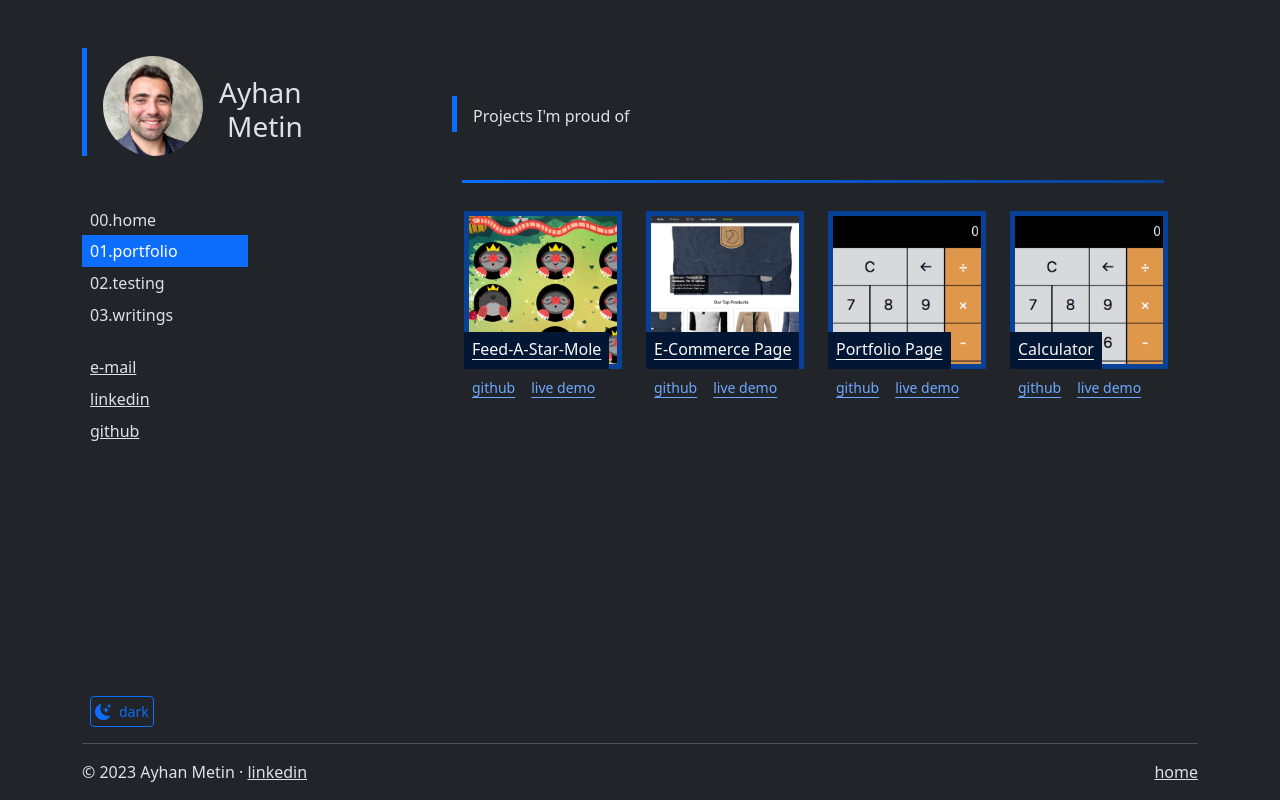
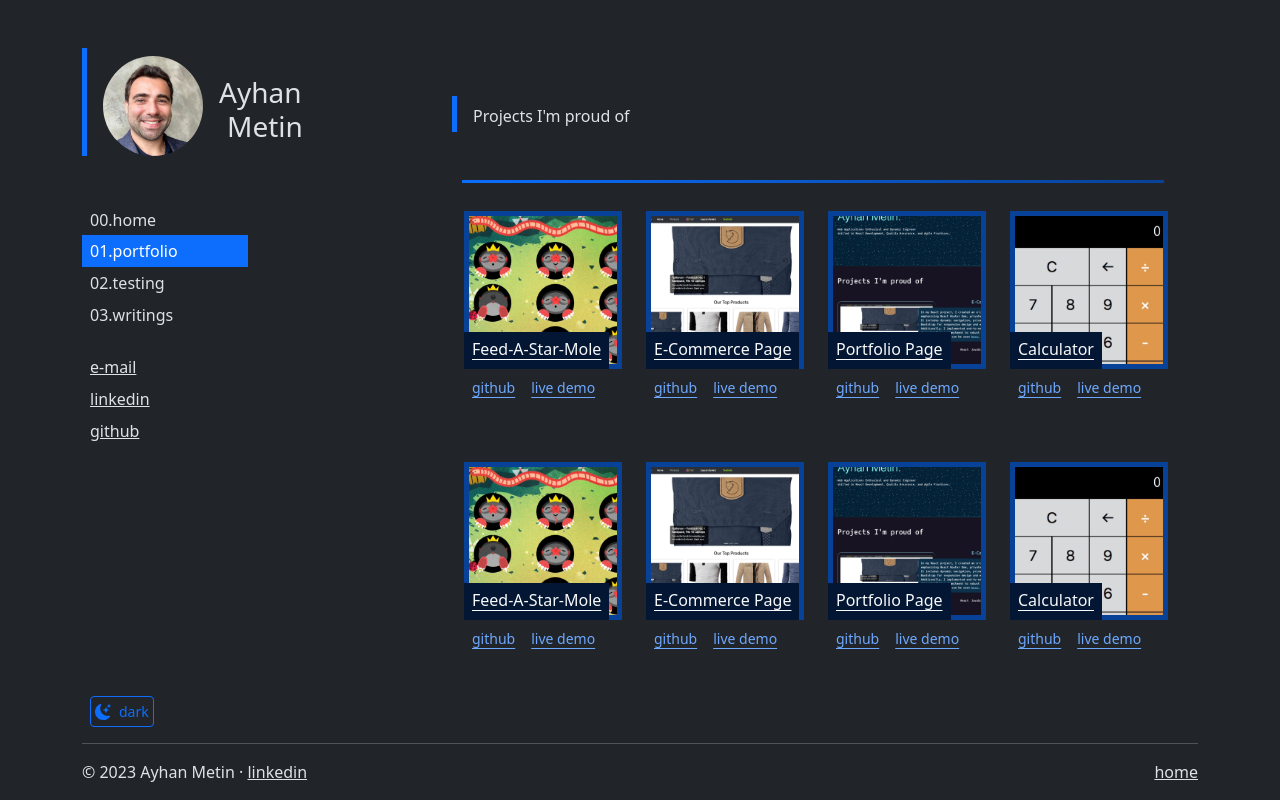
Before and after one commit to ayhanmetin/portfolio, a React (Vite) app: page /portfolio in a window 1280 px wide. Built offline with nearby package versions, Linux system fonts and the light colour scheme.

Commit message:
initial commit

```diff
--- a/src/projects.js
+++ b/src/projects.js
@@ -1,4 +1,4 @@
-import calcImage from './images/calc.png';
+import portfolioold from './images/portfolioold.png';
 import ecommerceImage from './images/e-commerce.png';
 import moleImage from './images/mole-cover.png';
 import calculatorIOS from './images/calculator.png';
@@ -20,9 +20,37 @@ const projects = [
   },
   {
     name: 'Portfolio Page',
+    imageUrl: portfolioold,
+    technologies: ['JS', 'HTML', 'CSS'],
+    githubUrl: 'https://github.com/ayhanmetin/portfolioJSpage',
+    liveDemoUrl: 'https://portfoliopage-rho.vercel.app/',
+  },
+  {
+    name: 'Calculator',
     imageUrl: calculatorIOS,
+    technologies: ['JS', 'CSS', 'HTML'],
+    githubUrl: 'https://github.com/ayhanmetin/calculator',
+    liveDemoUrl: 'https://calculator-mu-smoky-14.vercel.app/',
+  },
+  {
+    name: 'Feed-A-Star-Mole',
+    imageUrl: moleImage,
     technologies: ['JS', 'HTML', 'CSS'],
-    githubUrl: 'https://github.com/project4',
+    githubUrl: 'https://feed-a-mole-red.vercel.app/',
+    liveDemoUrl: 'https://github.com/ayhanmetin/feed-a-mole',
+  },
+  {
+    name: 'E-Commerce Page',
+    imageUrl: ecommerceImage,
+    technologies: ['React', 'Bootstrap', 'JS'],
+    githubUrl: 'https://github.com/ayhanmetin/ayhando-ecommerce',
+    liveDemoUrl: 'https://ayhando-ecommerce.vercel.app/',
+  },
+  {
+    name: 'Portfolio Page',
+    imageUrl: portfolioold,
+    technologies: ['JS', 'HTML', 'CSS'],
+    githubUrl: 'https://github.com/ayhanmetin/portfolioJSpage',
     liveDemoUrl: 'https://portfoliopage-rho.vercel.app/',
   },
   {
```
Also changed, not shown: src/images/portfolioold.png (added).
